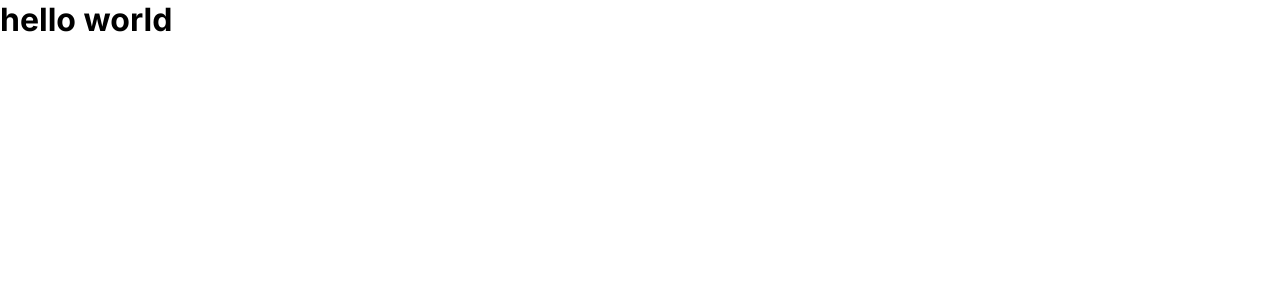
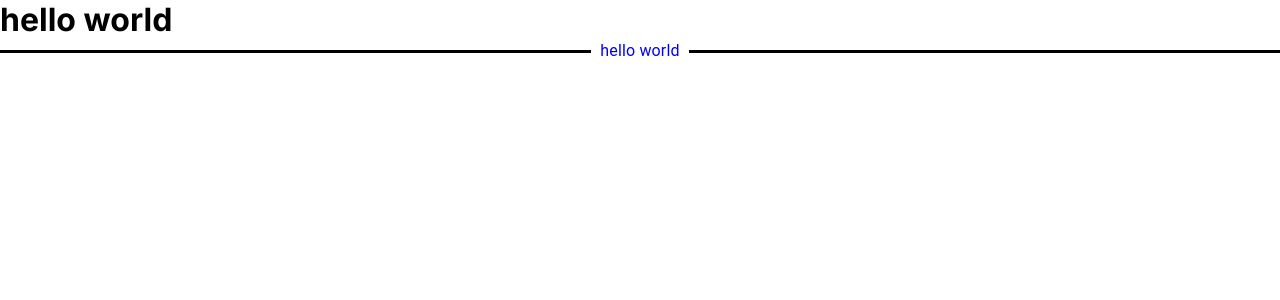
Before and after one commit to GATLA-Meditations/GATLA-Frontend, a Next.js app: page / in a window 1280 px wide. Shown: the top 300 px of the page. Built offline with nearby package versions, Linux system fonts and the light colour scheme.

Commit message:
Added to be able to change color of the text and the separator

```diff
--- a/src/app/page.tsx
+++ b/src/app/page.tsx
@@ -1,7 +1,10 @@
+import ModuleSeparator from '@/components/ModuleSeparator';
+
 export default function Home() {
     return (
         <main>
             <h1>hello world</h1>
+            <ModuleSeparator text={'hello world'} textColor={'blue'} separatorColor={'black'} />
         </main>
     );
 }
--- a/src/components/ModuleSeparator/index.tsx
+++ b/src/components/ModuleSeparator/index.tsx
@@ -1,25 +1,31 @@
 import { Box, Divider, Typography } from '@mui/material';
 import React from 'react';
 
-const ModuleSeparator = ({ text }: { text: string }) => {
+interface ModuleSeparatorProps {
+    text: string;
+    separatorColor: string;
+    textColor: string;
+}
+
+const ModuleSeparator = ({ text, separatorColor, textColor }: ModuleSeparatorProps) => {
     return (
         <Divider
             sx={{
                 '&.MuiDivider-root::before': {
                     width: '100%',
                     borderTop: 'solid',
-                    color: 'var(--grey-400)',
+                    color: separatorColor,
                 },
                 '&.MuiDivider-root::after': {
                     width: '100%',
                     borderTop: 'solid',
-                    color: 'var(--grey-400)',
+                    color: separatorColor,
                 },
             }}
         >
             <Typography
                 className="h5 bold"
-                color="var(--grey-400)"
+                color={textColor}
                 align="center"
             >
                 {text}
```
